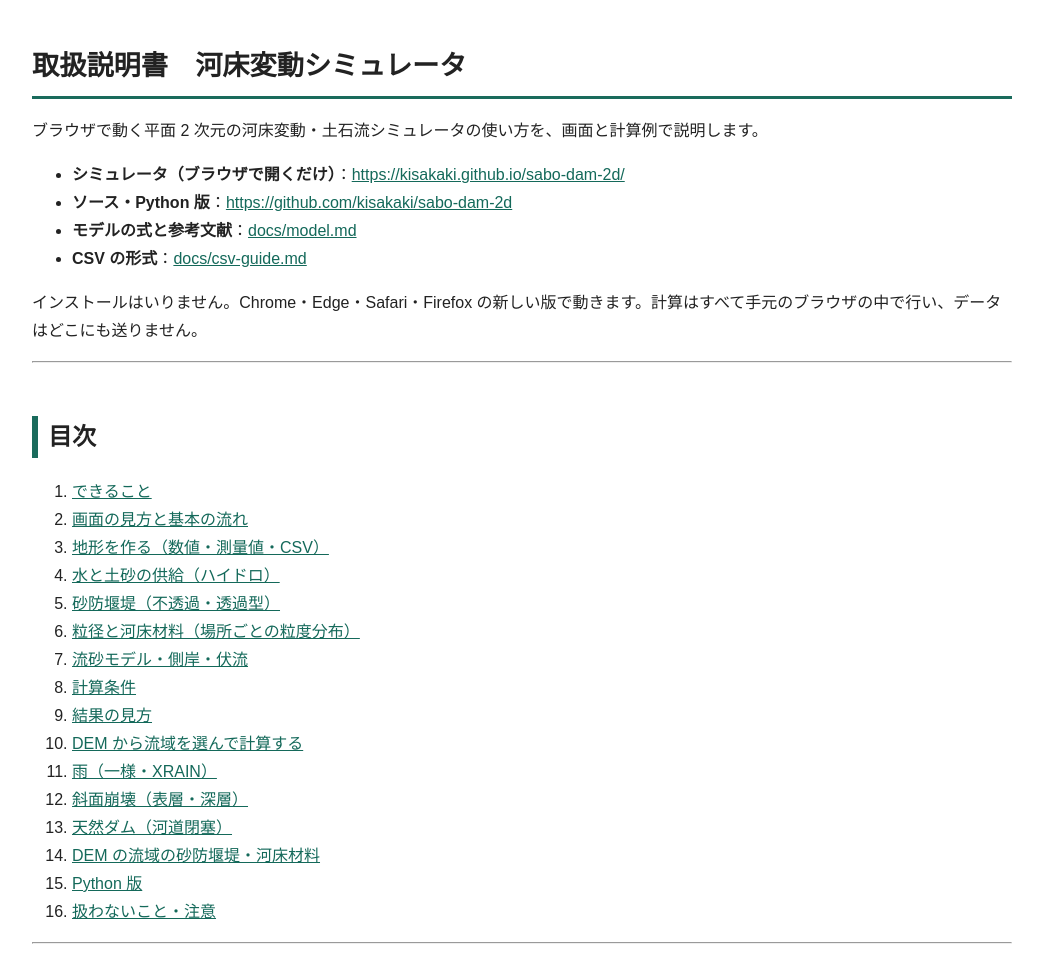
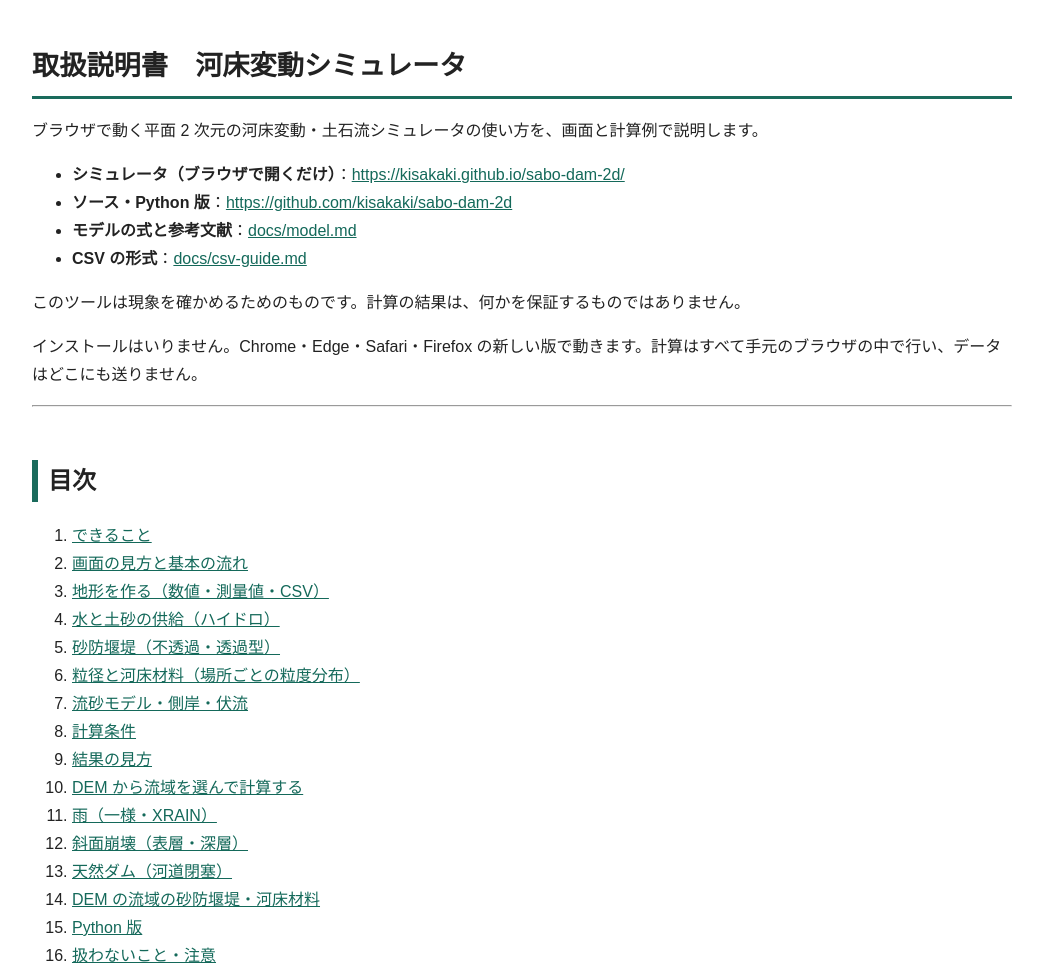
Before and after one commit to kisakaki/sabo-dam-2d, a website: page docs/manual/index.html in a window 1280 px wide. Shown: the top 973 px of the page, without its empty margins (118-1161 px from the left). Drawn offline with Linux system fonts and the light colour scheme.

Commit message:
ライセンスの説明を変更：現象を確かめるためのツールで、結果は何かを保証するものではない
Co-Authored-By: Claude Opus 5.5 <noreply@anthropic.com>
Claude-Session: https://claude.ai/code/session_01YP4ezVQXLHHuyP29BeHRg1

```diff
--- a/docs/manual/index.html
+++ b/docs/manual/index.html
@@ -40,6 +40,7 @@ href="https://github.com/kisakaki/sabo-dam-2d/blob/main/docs/model.md">docs/mode
 <li><strong>CSV の形式</strong>：<a
 href="https://github.com/kisakaki/sabo-dam-2d/blob/main/docs/csv-guide.md">docs/csv-guide.md</a></li>
 </ul>
+<p>このツールは現象を確かめるためのものです。計算の結果は、何かを保証するものではありません。</p>
 <p>インストールはいりません。Chrome・Edge・Safari・Firefox
 の新しい版で動きます。計算はすべて手元のブラウザの中で行い、データはどこにも送りません。</p>
 <hr />
```
Also changed, not shown: README.md, docs/manual/README.md.
